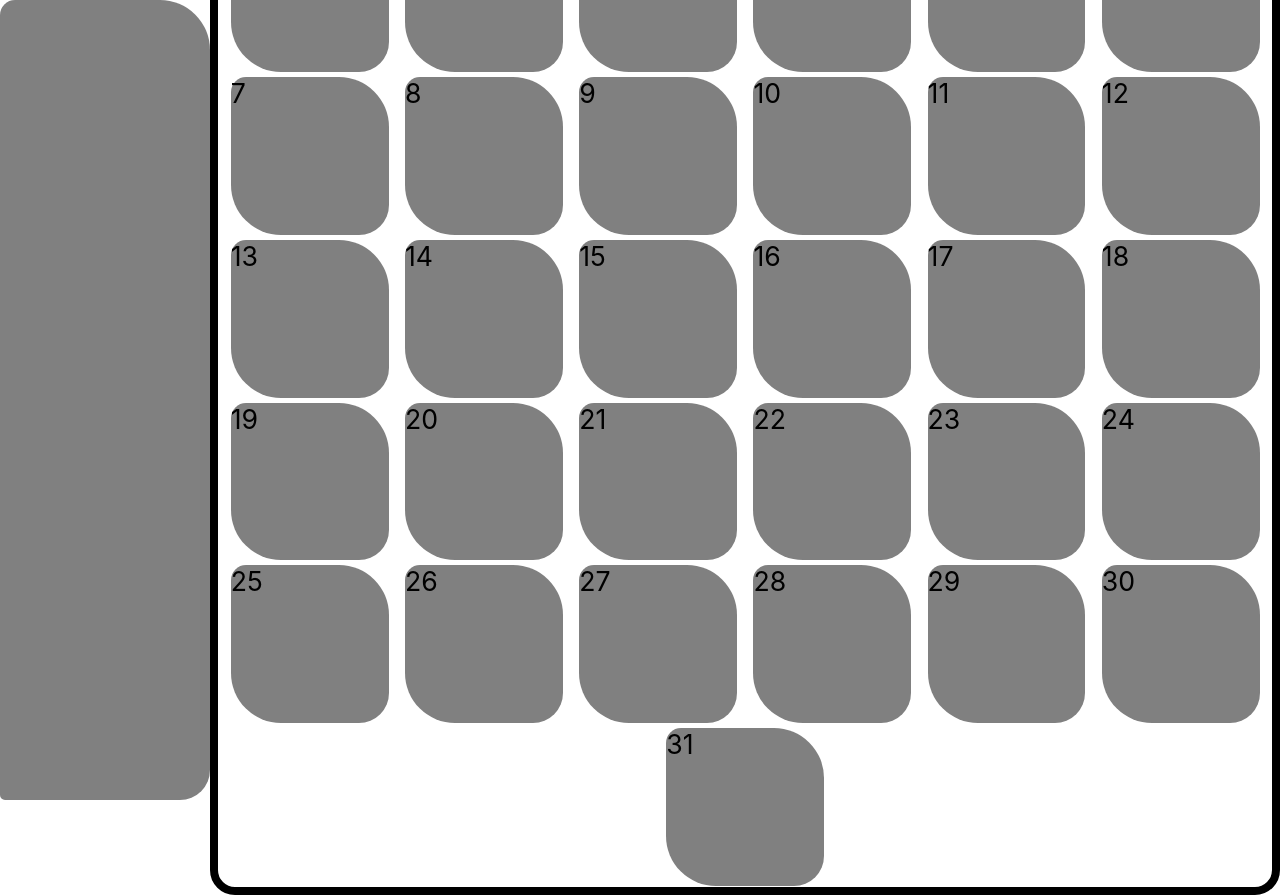
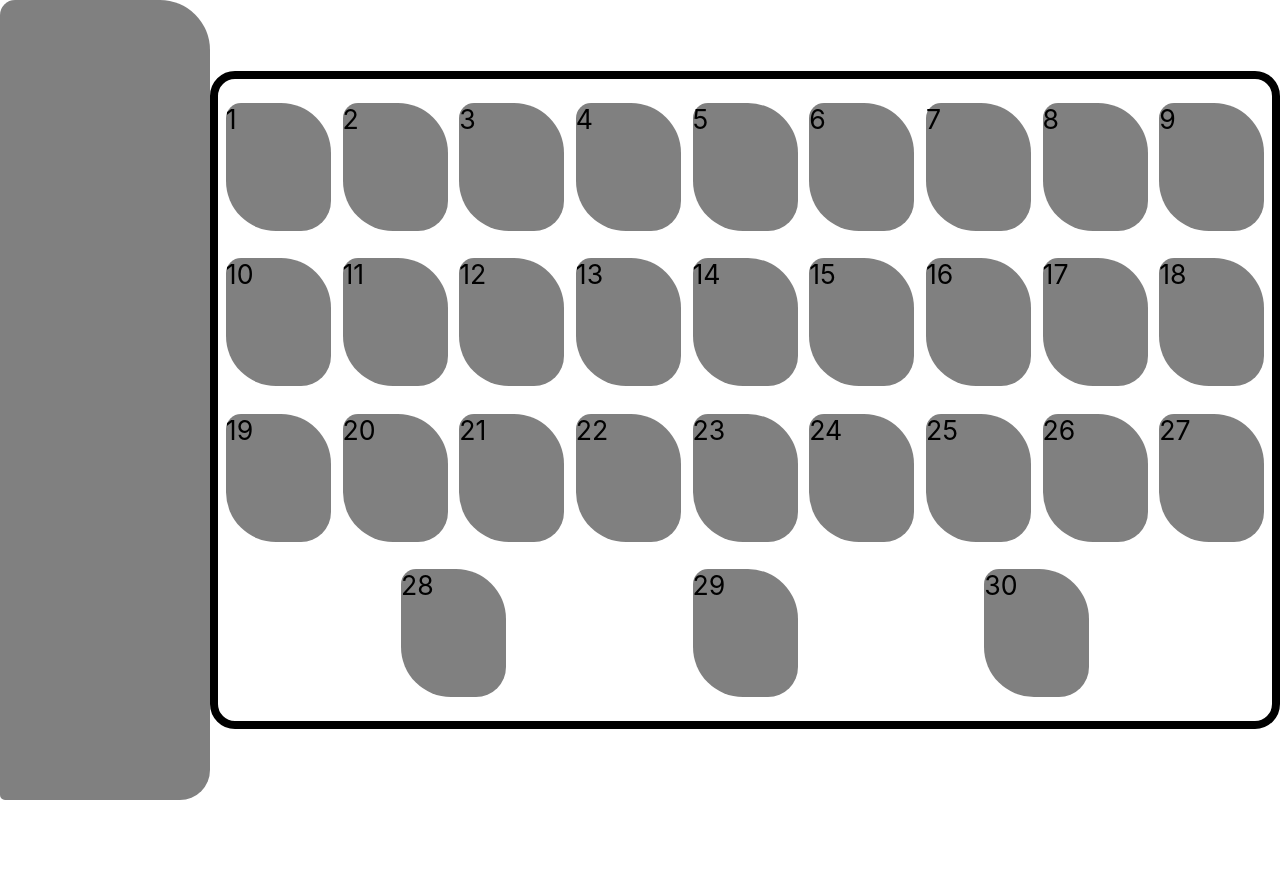
Before and after one commit to Andrewhli06/calendarApp, a React (Create React App) app in the folder calendarapp/: page / in a window 1280 px wide. After the commit the page ends 800 px from the top, so only its background shows below. Built offline with nearby package versions, Linux system fonts and the light colour scheme.

Commit message:
overflow issue and date in month algorithm

```diff
--- a/calendarapp/src/components/Flexbox.js
+++ b/calendarapp/src/components/Flexbox.js
@@ -2,7 +2,12 @@ import "../components/Taskbar.css";
 import "../components/Calendar.css";
 
 function Taskbar() {
-    const days = Array.from({ length: 31 }, (_, i) => i + 1);
+    const date = new Date();
+    const month = date.getMonth(); // 0-11 (0 = January, 11 = December)
+    const year = date.getFullYear();
+    const daysInMonth = new Date(year, month + 1, 0).getDate(); // Get the number of days in the current mont
+
+    const days = Array.from({ length: daysInMonth }, (_, i) => i + 1);
 
     return (
         <div className= "taskBody">
--- a/calendarapp/src/components/calendar.css
+++ b/calendarapp/src/components/calendar.css
@@ -2,13 +2,12 @@
     border-radius: 25px;;
     display: flex;
     flex-direction: row;
-    min-height: 80%;
+    height: 80vh;
     width: 100%;
     border: 8px solid black;
     flex-wrap: wrap;
     justify-content: space-evenly;
     align-content: space-evenly;
-    align-items: start;
     gap: 5px;
     padding: 1px;
 }
@@ -16,7 +15,7 @@
 .calendar {
     border-radius: 15px 50px 30px;
     background-color: grey;
-    flex: 0 1 15%;
-    aspect-ratio: 1 / 1;
+    height: 20%;
+    width: 10%;
     font-size: 20pt;
 }
```
